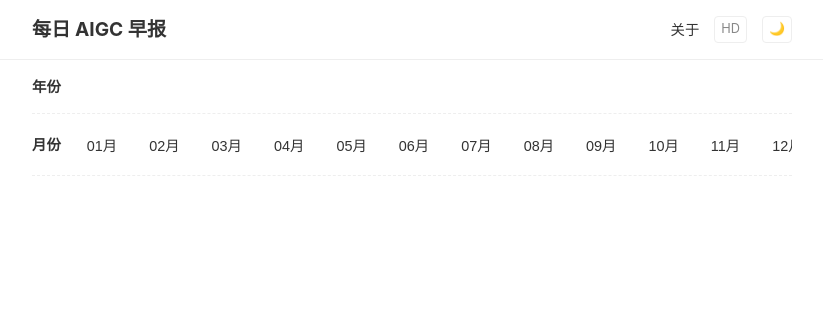
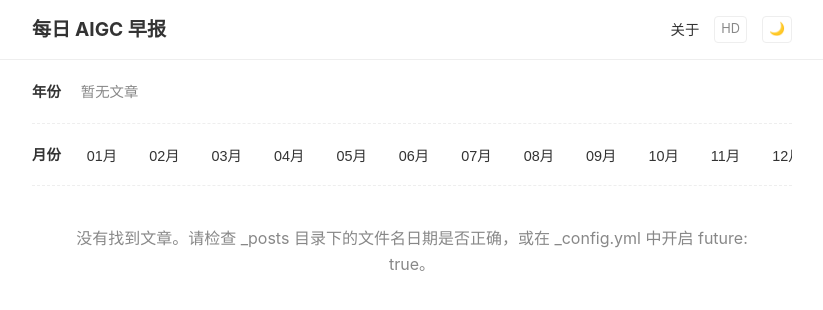
Before and after one commit to lishuhang/daily, a Jekyll site: the page built from index.md, in a window 1280 px wide. Shown: the top 310 px of the page, without its empty margins (228-1051 px from the left). Built offline with Jekyll 4.4.1, drawn with Linux system fonts in a browser that asks for light colours.

Commit message:
Update home.html

```diff
--- a/_layouts/home.html
+++ b/_layouts/home.html
@@ -6,10 +6,16 @@ layout: base
 <div class="filter-bar year-bar">
   <div class="filter-label">年份</div>
   <div class="filter-options" id="yearOptions">
-    {% assign postsByYear = site.posts | group_by_exp: "post", "post.date | date: '%Y'" %}
+    {% comment %} 获取所有文章并按年份分组，然后倒序排列（最新的在前面） {% endcomment %}
+    {% assign postsByYear = site.posts | group_by_exp: "post", "post.date | date: '%Y'" | sort: 'name' | reverse %}
+
+    {% if postsByYear.size == 0 %}
+      <span style="font-size: 0.9rem; color: #888; padding: 5px;">暂无文章</span>
+    {% else %}
       {% for year in postsByYear %}
         <button class="filter-btn year-btn {% if forloop.first %}active{% endif %}" data-year="{{ year.name }}">{{ year.name }}</button>
       {% endfor %}
+    {% endif %}
   </div>
 </div>
 
@@ -17,7 +23,6 @@ layout: base
 <div class="filter-bar month-bar">
   <div class="filter-label">月份</div>
   <div class="filter-options" id="monthOptions">
-    <!-- JS 将根据选中的年份动态填充月份 -->
     {% assign months = "01,02,03,04,05,06,07,08,09,10,11,12" | split: "," %}
     {% for month in months %}
       <button class="filter-btn month-btn" data-month="{{ month }}">{{ month }}月</button>
@@ -27,6 +32,9 @@ layout: base
 
 <!-- 3. 文章列表 -->
 <div class="post-list" id="postList">
+  {% if site.posts.size == 0 %}
+    <div style="padding: 20px; text-align: center; color: #888;">没有找到文章。请检查 _posts 目录下的文件名日期是否正确，或在 _config.yml 中开启 future: true。</div>
+  {% else %}
     {% for post in site.posts %}
       <article class="post-item"
                data-year="{{ post.date | date: '%Y' }}"
@@ -37,6 +45,7 @@ layout: base
         </a>
       </article>
     {% endfor %}
+  {% endif %}
 </div>
 
 <script>
@@ -45,11 +54,13 @@ layout: base
   const monthBtns = document.querySelectorAll('.month-btn');
   const posts = document.querySelectorAll('.post-item');
 
-  let currentYear = document.querySelector('.year-btn.active')?.dataset.year || new Date().getFullYear().toString();
-  let currentMonth = 'all'; // 'all' means show all months for that year
+  // 默认选中第一个年份按钮（通常是最新的年份）
+  let currentYear = document.querySelector('.year-btn.active')?.dataset.year;
+  let currentMonth = 'all';
 
   function filterPosts() {
-    let hasVisiblePost = false;
+    // 如果没有文章或年份，直接返回
+    if (!currentYear) return;
 
     // 1. 筛选文章
     posts.forEach(post => {
@@ -80,6 +89,10 @@ layout: base
   // 绑定年份点击
   yearBtns.forEach(btn => {
     btn.addEventListener('click', () => {
+      // 移除其他年份的高亮
+      yearBtns.forEach(b => b.classList.remove('active'));
+      btn.classList.add('active');
+
       currentYear = btn.dataset.year;
       currentMonth = 'all'; // 切换年份时重置月份
       filterPosts();
```
Also changed, not shown: other parts of _layouts/home.html (+1 -4 lines). Lines whose indentation alone changed are shown as unchanged.
